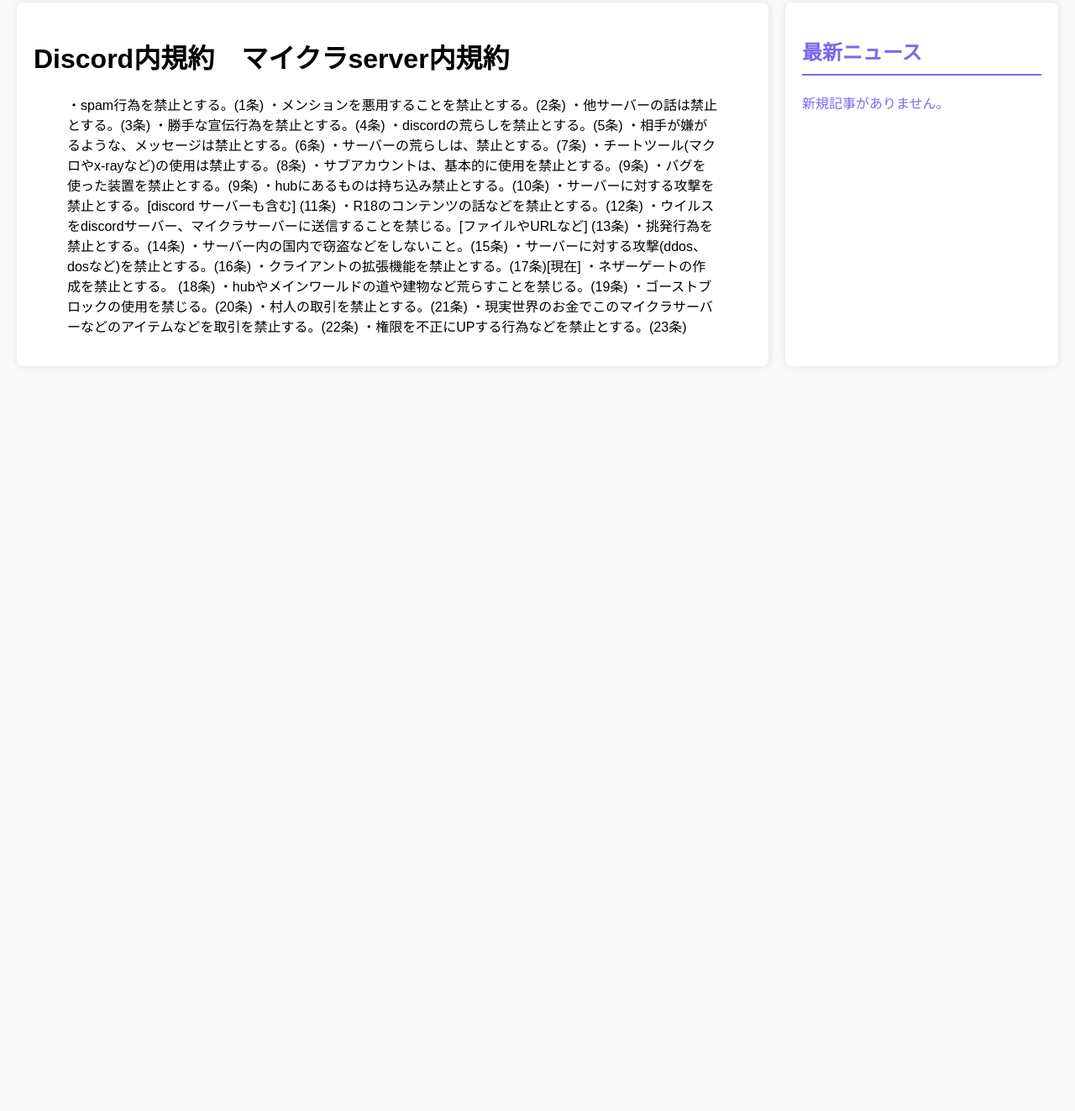
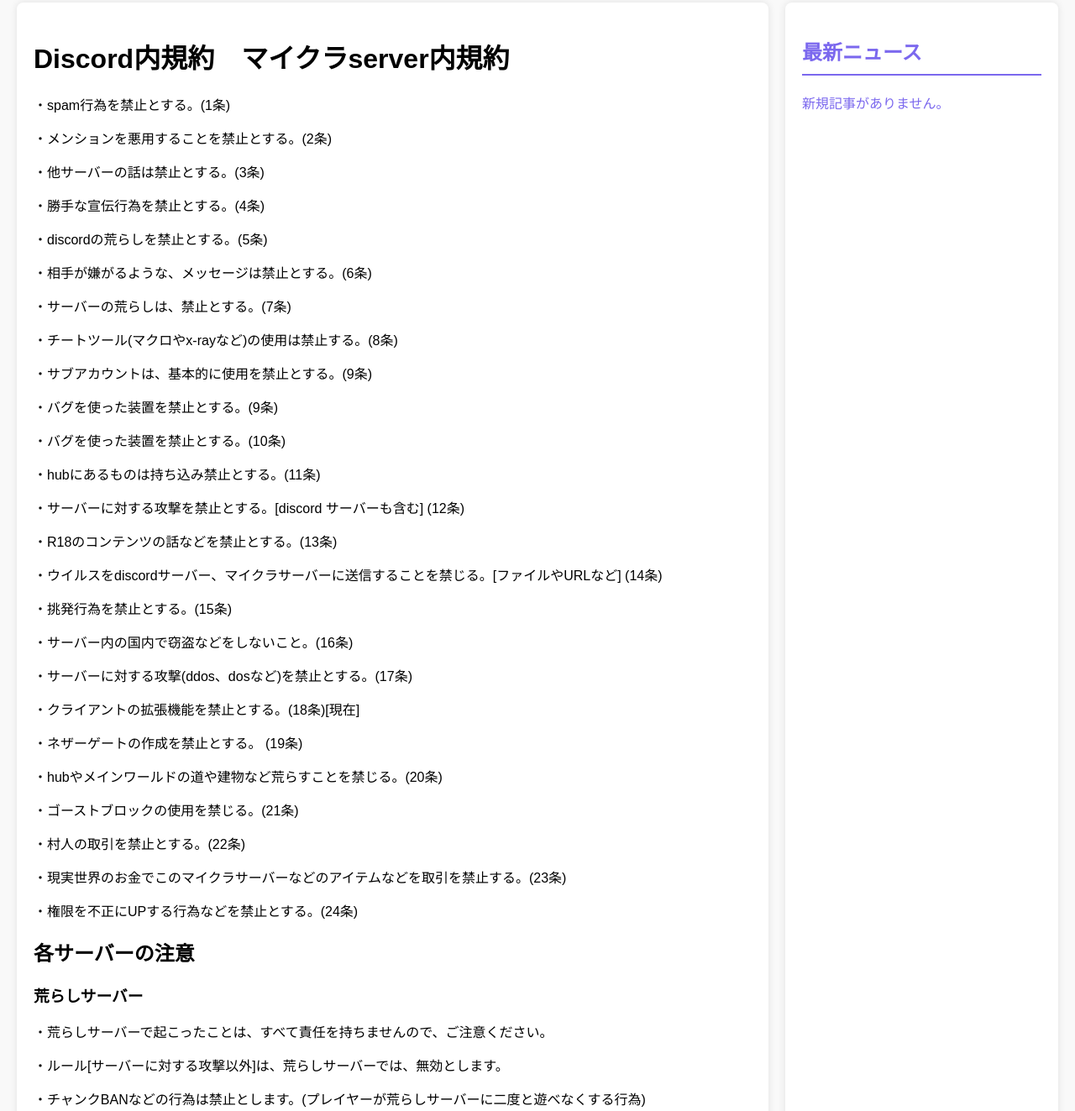
Before and after one commit to kuma757/pokapokaMC-Website, a plain HTML site: page kiyaku.html in a window 1280 px wide. Shown: the part 97-1420 px from the top of the page at 84% size. Before the commit the page ends 800 px from the top, so only its background shows below. Drawn offline with Linux system fonts and the light colour scheme; files that its build step writes are made by us from their sources.

Commit message:
Update kiyaku.html

```diff
--- a/kiyaku.html
+++ b/kiyaku.html
@@ -2,8 +2,7 @@
 <head>
     <meta charset="UTF-8">
     <title>pokapokaMC - 規約</title>
-    <link rel="stylesheet" href="./css/home.css">
-    <link rel="stylesheet" href="./css/home1.css">
+    <link rel="stylesheet" href="home.css">
 </head>
 <body>
     <header>
@@ -20,56 +19,55 @@
     <div class="main-content">
         <div class="content">
             <h1>Discord内規約　マイクラserver内規約</h1>
-            <blockquote>
-                ・spam行為を禁止とする。(1条)
-
-・メンションを悪用することを禁止とする。(2条)
-
-・他サーバーの話は禁止とする。(3条)
-
-・勝手な宣伝行為を禁止とする。(4条)
-
-・discordの荒らしを禁止とする。(5条)
-
-・相手が嫌がるような、メッセージは禁止とする。(6条)
-
-・サーバーの荒らしは、禁止とする。(7条)
-
-・チートツール(マクロやx-rayなど)の使用は禁止する。(8条)
-
-・サブアカウントは、基本的に使用を禁止とする。(9条)
-
-・バグを使った装置を禁止とする。(9条)
-
-・hubにあるものは持ち込み禁止とする。(10条)
-
-・サーバーに対する攻撃を禁止とする。[discord サーバーも含む] (11条)
-
-・R18のコンテンツの話などを禁止とする。(12条)
-
-・ウイルスをdiscordサーバー、マイクラサーバーに送信することを禁じる。[ファイルやURLなど] (13条)
-
-・挑発行為を禁止とする。(14条)
-
-・サーバー内の国内で窃盗などをしないこと。(15条)
-
-・サーバーに対する攻撃(ddos、dosなど)を禁止とする。(16条)
-
-・クライアントの拡張機能を禁止とする。(17条)[現在]
-
-・ネザーゲートの作成を禁止とする。 (18条)
-
-・hubやメインワールドの道や建物など荒らすことを禁じる。(19条)
-
-・ゴーストブロックの使用を禁じる。(20条)
-
-・村人の取引を禁止とする。(21条)
-
-・現実世界のお金でこのマイクラサーバーなどのアイテムなどを取引を禁止する。(22条)
-
-・権限を不正にUPする行為などを禁止とする。(23条)
-
-            </blockquote>
+            <p>・spam行為を禁止とする。(1条)</p>
+            <p>・メンションを悪用することを禁止とする。(2条)</p>
+            <p>・他サーバーの話は禁止とする。(3条)</p>
+            <p>・勝手な宣伝行為を禁止とする。(4条)</p>
+            <p>・discordの荒らしを禁止とする。(5条)</p>
+            <p>・相手が嫌がるような、メッセージは禁止とする。(6条)</p>
+            <p>・サーバーの荒らしは、禁止とする。(7条)</p>
+            <p>・チートツール(マクロやx-rayなど)の使用は禁止する。(8条)</p>
+            <p>・サブアカウントは、基本的に使用を禁止とする。(9条)</p>
+            <p>・バグを使った装置を禁止とする。(9条)</p>
+            <p>・バグを使った装置を禁止とする。(10条)</p>
+            <p>・hubにあるものは持ち込み禁止とする。(11条)</p>
+            <p>・サーバーに対する攻撃を禁止とする。[discord サーバーも含む] (12条)</p>
+            <p>・R18のコンテンツの話などを禁止とする。(13条)</p>
+            <p>・ウイルスをdiscordサーバー、マイクラサーバーに送信することを禁じる。[ファイルやURLなど] (14条)</p>
+            <p>・挑発行為を禁止とする。(15条)</p>
+            <p>・サーバー内の国内で窃盗などをしないこと。(16条)</p>
+            <p>・サーバーに対する攻撃(ddos、dosなど)を禁止とする。(17条)</p>
+            <p>・クライアントの拡張機能を禁止とする。(18条)[現在]</p>
+            <p>・ネザーゲートの作成を禁止とする。 (19条)</p>
+            <p>・hubやメインワールドの道や建物など荒らすことを禁じる。(20条)</p>
+            <p>・ゴーストブロックの使用を禁じる。(21条)</p>
+            <p>・村人の取引を禁止とする。(22条)</p>
+            <p>・現実世界のお金でこのマイクラサーバーなどのアイテムなどを取引を禁止する。(23条)</p>
+            <p>・権限を不正にUPする行為などを禁止とする。(24条)</p>
+            <h2>各サーバーの注意</h2>
+            <h3>荒らしサーバー</h3>
+            <p>・荒らしサーバーで起こったことは、すべて責任を持ちませんので、ご注意ください。</p>
+            <p>・ルール[サーバーに対する攻撃以外]は、荒らしサーバーでは、無効とします。</p>
+            <p>・チャンクBANなどの行為は禁止とします。(プレイヤーが荒らしサーバーに二度と遊べなくする行為)</p>
+            <h3>サバイバルサーバー・HUBサーバー</h3>
+            <p>・全ルールを適用します。(Discord内規約　マイクラserver内規約)</p>
+            <h2>処罰判断基準</h2>
+            <p>どんなことをしたのか決まります。</p>
+            <p>一発でIPBANやTIMEBANすることもあります。</p>
+            <p>(例)</p>
+            <h4>言葉</h4>
+            <p>(お前ゲーム下手くそ、馬鹿たれなど)⇒TIMEBAN・MUTE・TIMEMUTE</p>
+            <p>(R18コンテンツなどをチャットで投稿)⇒MUTE・TIMEMUTE</p>
+            <h4>行動</h4>
+            <p>(窃盗、荒らし)⇒TIMEIPBAN・IPBAN・警告</p>
+            <p>(サバイバルサーバーなどを重くする行為)⇒TIMEBAN・IPBAN・警告</p>
+            <p>(不正な権限の引き上げ)⇒IPBAN</p>
+            <p>(クライアント機能を付けていた)⇒TIMEBAN・IPBAN・警告</p>
+            <h4>その時の状況などで処罰内容が変わる場合があります。</h4>
+            <h2>注意</h2>
+            <p>ルールは定期確認をすることを推奨します。(ルールの削除・追加が行われる可能性があります。)</p>
+            <p>ルールに載ってないことでも、運営の判断により処罰される可能性があります。</p>
+            <p>予告なくサーバーが終了される場合があります。</p>
         </div>
 
         <aside class="sidebar">
```
